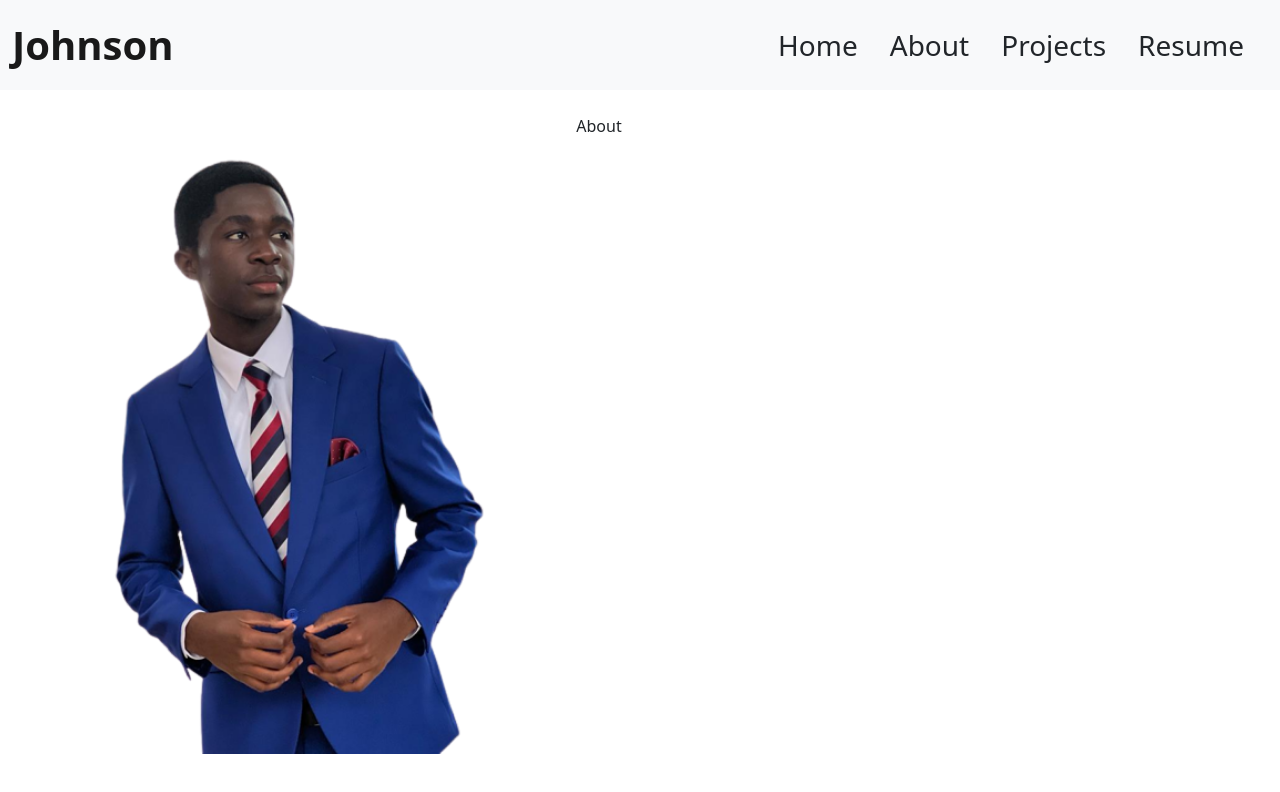
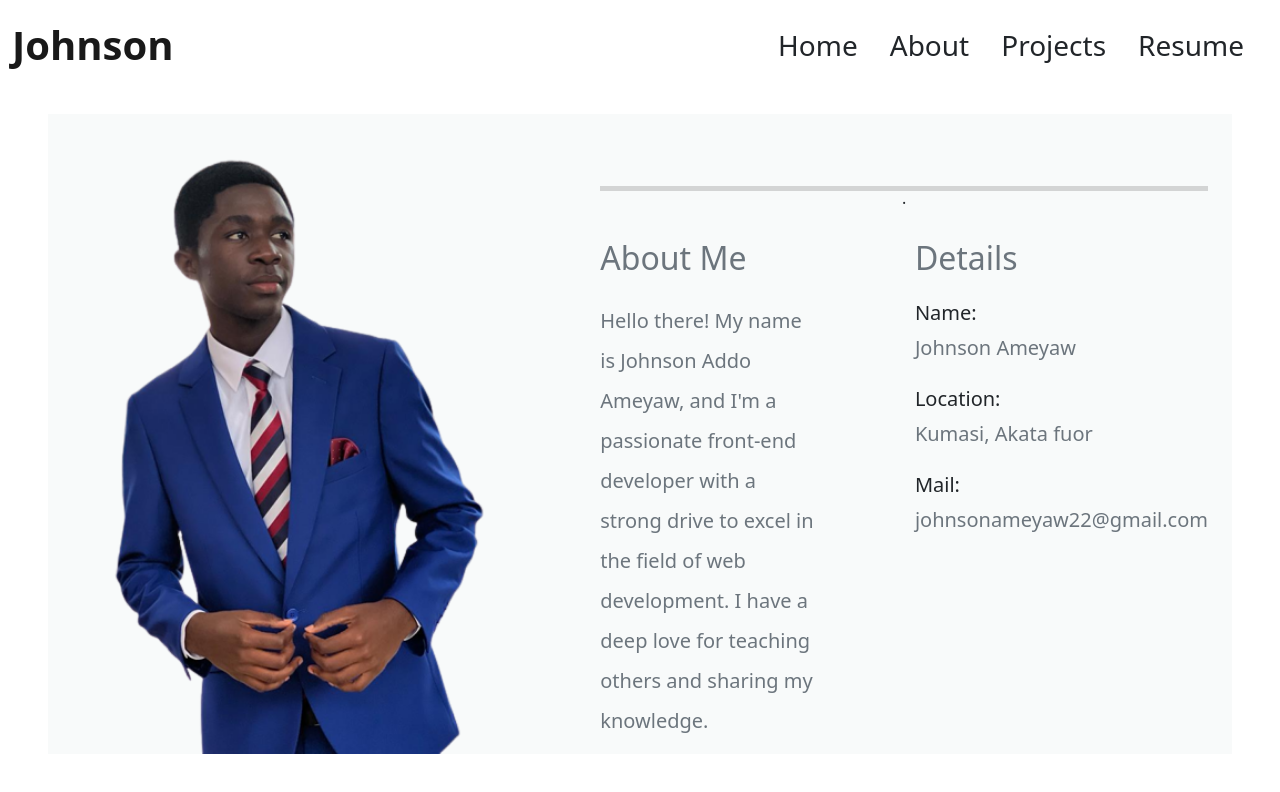
Before and after one commit to fkaaziebu/Johnson-portfolio-edited, a React (Create React App) app in the folder client/: page /about in a window 1280 px wide. Shown: the top 792 px of the page. Built offline with nearby package versions, Linux system fonts and the light colour scheme.

Commit message:
About Page

```diff
--- a/client/package.json
+++ b/client/package.json
@@ -7,6 +7,7 @@
     "@testing-library/react": "^13.4.0",
     "@testing-library/user-event": "^13.5.0",
     "react": "^18.2.0",
+    "react-bootstrap-icons": "^1.10.3",
     "react-dom": "^18.2.0",
     "react-router-dom": "^6.11.2",
     "react-scripts": "5.0.1",
--- a/client/src/App.js
+++ b/client/src/App.js
@@ -12,9 +12,13 @@ function App() {
     <div className="App">
       <BrowserRouter>
         <Navbar />
-        <div className="d-flex flex-column flex-xl-row justify-content-center justify-content-lg-start vh-80 mx-lg-5 my-lg-4">
-          <div className="me-5 d-flex">
-            <img className="d-none d-lg-block" src={ProfileImage} alt="Profile" />
+        <div className="d-flex flex-column flex-lg-row justify-content-center justify-content-xl-start vh-80 mx-lg-5 my-lg-4 bg-cream">
+          <div className="me-sm-5 d-flex">
+            <img
+              className="d-none d-xl-block"
+              src={ProfileImage}
+              alt="Profile"
+            />
           </div>
           <Routes>
             <Route path="/" element={<Home />} />
--- a/client/src/components/Navbar.jsx
+++ b/client/src/components/Navbar.jsx
@@ -1,9 +1,10 @@
 import React from "react";
 import { Link } from "react-router-dom";
+import ProfileImage from "../images/ProfileImage.png";
 
 function Navbar() {
   return (
-    <nav className="navbar navbar-expand-lg bg-light">
+    <nav className="navbar navbar-expand-lg bg-white">
       <div className="container-fluid">
         <Link className="navbar-brand fw-bold fs-1" to="/">
           Johnson
@@ -11,11 +12,11 @@ function Navbar() {
         <button
           className="navbar-toggler"
           type="button"
-          data-bs-toggle="collapse"
-          data-bs-target="#navbarSupportedContent"
-          aria-controls="navbarSupportedContent"
-          aria-expanded="false"
-          aria-label="Toggle navigation"
+          data-bs-toggle="offcanvas"
+          data-bs-target="#offcanvasWithBothOptions"
+          aria-controls="offcanvasWithBothOptions"
+          // aria-expanded="false"
+          // aria-label="Toggle navigation"
         >
           <span className="navbar-toggler-icon"></span>
         </button>
@@ -39,6 +40,44 @@ function Navbar() {
             </Link>
           </div>
         </div>
+        <div
+          class="d-flex d-md-none offcanvas offcanvas-end"
+          data-bs-scroll="true"
+          tabindex="-1"
+          id="offcanvasWithBothOptions"
+          aria-labelledby="offcanvasWithBothOptionsLabel"
+        >
+          <div class="offcanvas-header">
+            <div></div>
+            <button
+              type="button"
+              class="btn-close"
+              data-bs-dismiss="offcanvas"
+              aria-label="Close"
+            ></button>
+          </div>
+          <div class="offcanvas-body">
+            <div className="d-flex justify-content-center mb-2">
+              <img className="img-fluid img-thumbnail profile" src={ProfileImage} alt="Profile" />
+            </div>
+            <Link
+              className="nav-link active p-2 mx-2 fs-3 text-center"
+              aria-current="page"
+              to="/"
+            >
+              Home
+            </Link>
+            <Link className="nav-link p-2 mx-2 fs-3 text-center" to="/about">
+              About
+            </Link>
+            <Link className="nav-link p-2 mx-2 fs-3 text-center" to="/projects">
+              Projects
+            </Link>
+            <Link className="nav-link p-2 mx-2 fs-3 text-center" to="/resume">
+              Resume
+            </Link>
+          </div>
+        </div>
       </div>
     </nav>
   );
--- a/client/src/index.css
+++ b/client/src/index.css
@@ -13,3 +13,28 @@
   width: 80px;
   background-color: rgba(0, 0, 0, 1);
 }
+
+.line-div {
+  height: 5px;
+  width: 100%;
+  background-color: rgba(0, 0, 0, 0.15);
+}
+
+.bg-cream {
+  background-color: rgba(241, 246, 245, 0.5);
+}
+
+.list-style-type-circle {
+  list-style-type: "";
+}
+
+.profile {
+  width: 150px;
+  height: 150px;
+}
+
+@media screen and (max-width: 768px) {
+  .w-md-50 {
+    width: 50%;
+  }
+}
--- a/client/src/scenes/about/index.jsx
+++ b/client/src/scenes/about/index.jsx
@@ -1,11 +1,100 @@
-import React from 'react'
+import React from "react";
+import { CaretRightFill } from "react-bootstrap-icons";
 
 function About() {
   return (
-    <div>
-      About
+    <div className="d-flex flex-column p-4 overflow-auto">
+      <div className="line-div my-5 text-center">.</div>
+      <div className="d-flex flex-column flex-md-row">
+        <div className="w-100 w-md-50 me-5">
+          <h1 className="fw-lighter fs-2 text-muted mb-4">About Me</h1>
+          <div className="text-muted fs-5">
+            <div className="mb-4 lh-lg">
+              Hello there! My name is Johnson Addo Ameyaw, and I'm a passionate
+              front-end developer with a strong drive to excel in the field of
+              web development. I have a deep love for teaching others and
+              sharing my knowledge.
+            </div>
+            <div className="mb-4 lh-lg">
+              I thrive on challenges and constantly seek opportunities to expand
+              my skill set and explore emerging technologies. I aim to solve
+              problems efficiently and create engaging user experiences.
+            </div>
+            <div className="mb-4 lh-lg">
+              In addition to my technical pursuits, I believe in maintaining a
+              well-rounded lifestyle. When I'm not immersed in lines of code, I
+              enjoy playing FIFA, listening to music, and watching movies.
+            </div>
+            <div className="mb-4 lh-lg">
+              Believing in collaboration and diverse perspectives, I am excited
+              to contribute to the evolving world of web development, leveraging
+              my skills for meaningful solutions.
+            </div>
+          </div>
+        </div>
+        <div className="w-100 w-md-50 ms-md-5">
+          <h1 className="fw-lighter fs-2 text-muted mb-4">Details</h1>
+          <div className="mb-4">
+            <h3 className="fs-5 fw-normal">Name: </h3>
+            <p className="text-muted fs-5">Johnson Ameyaw</p>
+          </div>
+          <div className="mb-4">
+            <h3 className="fs-5 fw-normal">Location: </h3>
+            <p className="text-muted fs-5">Kumasi, Akata fuor</p>
+          </div>
+          <div className="mb-4">
+            <h3 className="fs-5 fw-normal">Mail: </h3>
+            <p className="text-muted fs-5">johnsonameyaw22@gmail.com</p>
+          </div>
+        </div>
+      </div>
+      <div className="line-div my-5 text-center">.</div>
+      <div className="d-flex flex-column flex-md-row">
+        <div className="w-100 w-md-50 me-5">
+          <h1 className="fw-lighter fs-2 text-muted mb-4">Services</h1>
+          <div className="text-muted">
+            <ul>
+              <li className="mb-2 list-style-type-circle p-1 fs-5 fw-light">
+                <CaretRightFill className="me-3" /> Frontend development Tutoring
+              </li>
+              <li className="mb-2 list-style-type-circle p-1 fs-5 fw-light">
+                <CaretRightFill className="me-3" /> Web development
+              </li>
+              <li className="mb-2 list-style-type-circle p-1 fs-5 fw-light">
+                <CaretRightFill className="me-3" /> Digital document production
+              </li>
+              <li className="list-style-type-circle p-1 fs-5 fw-light">
+                <CaretRightFill className="me-3" /> Interactive user interface design
+              </li>
+            </ul>
+          </div>
+        </div>
+        <div className="w-100 w-md-50 ms-md-5">
+          <h1 className="fw-lighter fs-2 text-muted mb-4">Interest</h1>
+          <div className="text-muted">
+            <ul>
+              <li className="mb-2 list-style-type-circle p-1 fs-5 fw-light">
+                <CaretRightFill className="me-3" /> Technology exploration
+              </li>
+              <li className="mb-2 list-style-type-circle p-1 fs-5 fw-light">
+                <CaretRightFill className="me-3" /> Travel and adventure
+              </li>
+              <li className="mb-2 list-style-type-circle p-1 fs-5 fw-light">
+                <CaretRightFill className="me-3" /> Photography
+              </li>
+              <li className="mb-2 list-style-type-circle p-1 fs-5 fw-light">
+                <CaretRightFill className="me-3" /> Teaching and mentoring
+              </li>
+              <li className="list-style-type-circle p-1 fs-5 fw-light">
+                <CaretRightFill className="me-3" /> Music
+              </li>
+            </ul>
+          </div>
+        </div>
+      </div>
+      <div className="line-div my-5 text-center">.</div>
     </div>
-  )
+  );
 }
 
-export default About
+export default About;
```
Also changed, not shown: client/src/scenes/home/index.jsx (renamed from client/src/scenes/home/index.js), 1 other file (tests, documents, lock files or other folders).
